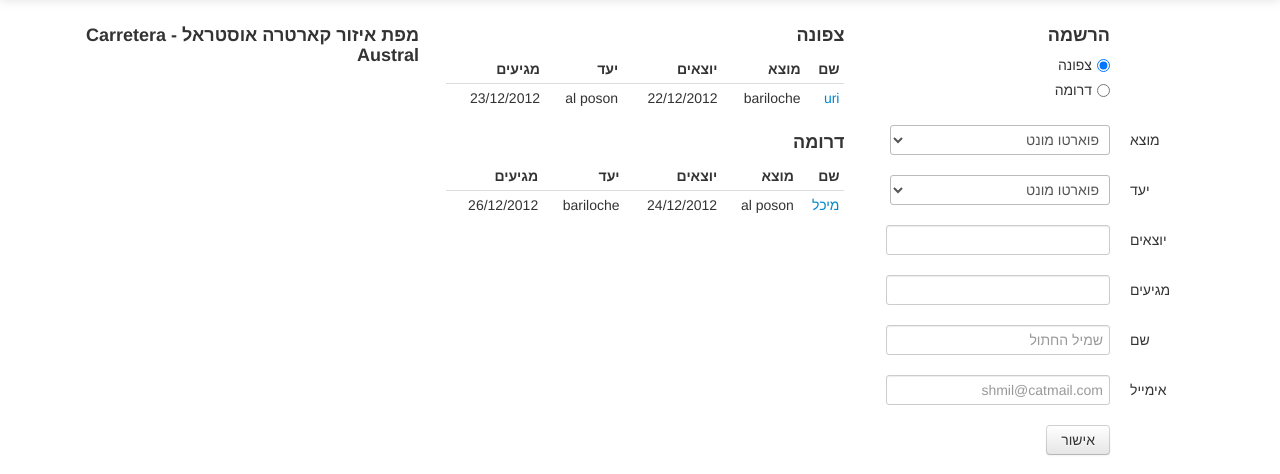
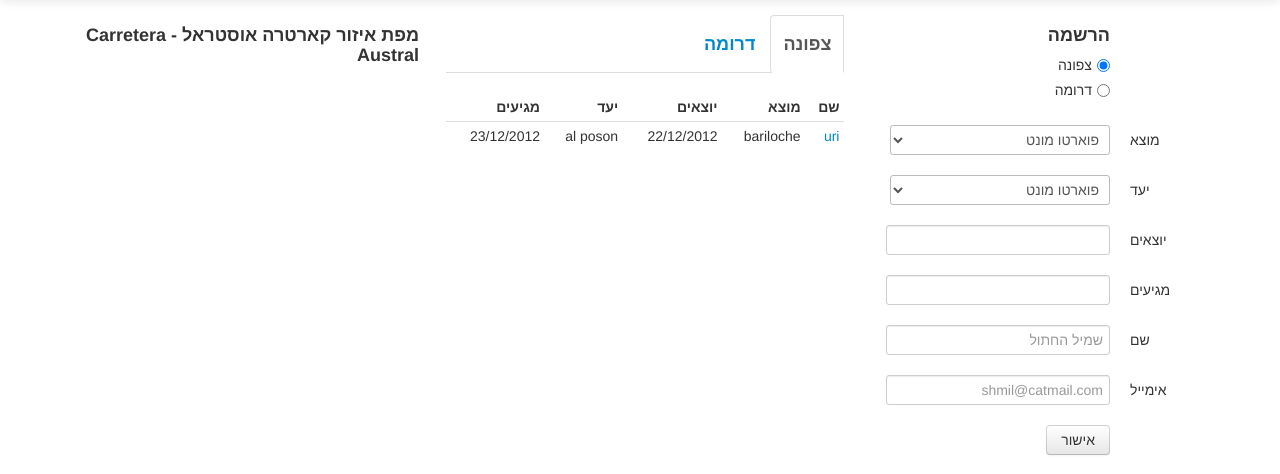
Before and after one commit to yoavram/volver, a Flask app: page / in a window 1280 px wide. Shown: the part 55-529 px from the top of the page. Run offline with Flask 2, Linux system fonts and the light colour scheme; some libraries are stand-ins or nearby versions.

Commit message:
direction tabs now allow one table to show and to switch between them

```diff
--- a/templates/index.html
+++ b/templates/index.html
@@ -25,6 +25,7 @@
 	<script src="/static/jquery-1.8.3.js"></script>
 	<script src="/static/jquery-ui.js"></script>
 	<script type="text/javascript" src="/static/bootstrap.rtl.js"></script>
+
 	<script>
 	function custom_change(select) {
 		var element = select.find('option:selected');
@@ -35,6 +36,10 @@
 		} else {
 			custom.hide();
 		}
+	}
+	function change_tables(on, off) {
+		$('#' + on + '_table').show();
+		$('#' + off + '_table').hide();
 	}
 	$(function() {
 		$("[id^=datepicker]").datepicker({ dateFormat: "dd/mm/yy", defaultDate: "+0", minDate: "+0" });
@@ -155,9 +160,13 @@
 
 	</div>
 	<div class="span4">
-
-		<h4>צפונה</h4>
-		<table class="table table-condensed" id="north">
+		<ul class="nav nav-tabs">
+		  <li class="active">
+		    <a href="#" onclick="javascript:change_tables('north','south')" data-toggle="tab"><h4>צפונה</h4></a>
+		  </li>
+		  <li><a href="#" onclick="javascript:change_tables('south','north')" data-toggle="tab"><h4>דרומה</h4></a></li>
+		</ul>
+		<table class="table table-condensed" id="north_table">
 			<thead>
 				<tr>
 					<th>
@@ -199,10 +208,7 @@
 				{% endfor %}
 			</tbody>
 		</table>
-
-		<h4>דרומה</h4>
-
-		<table class="table table-condensed" id="south">
+		<table class="table table-condensed" id="south_table" style="display: none;">
 			<thead>
 				<tr>
 					<th>
```
